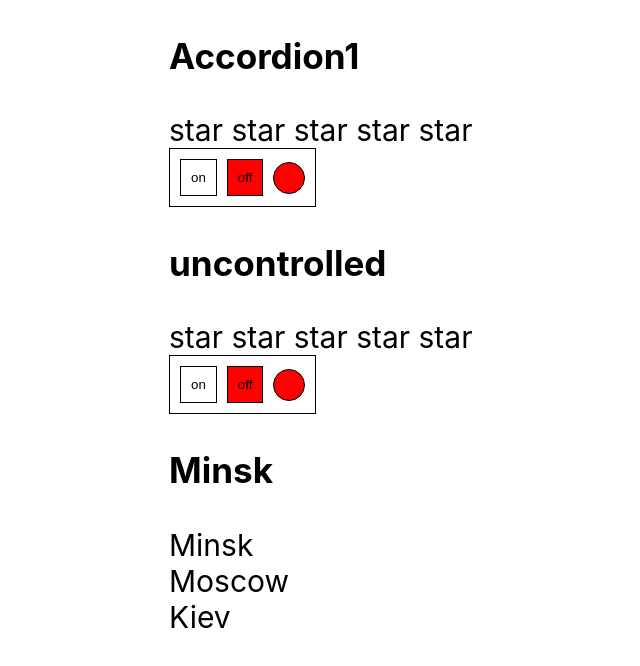
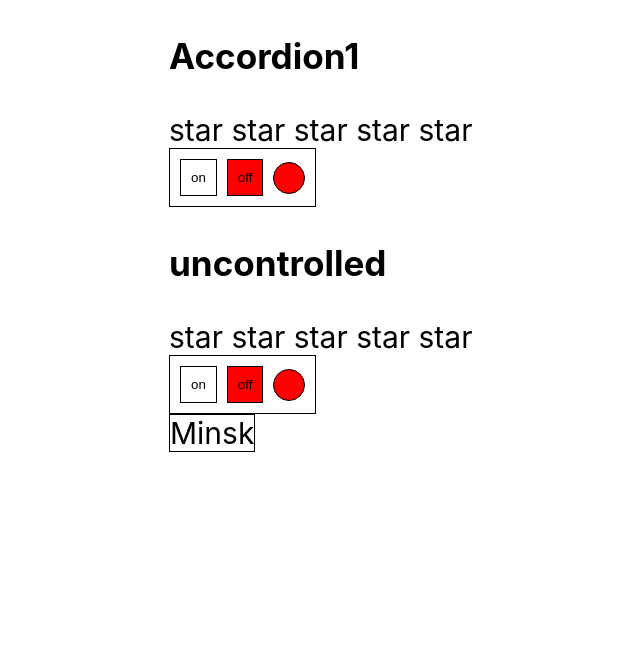
Before and after one commit to ArtLevel/React-in-detail, a React (Create React App) app: page / in a window 1280 px wide. Shown: the top 666 px of the page, without its empty margins (171-811 px from the left). Built offline with nearby package versions, Linux system fonts and the light colour scheme.

Commit message:
15 lesson complete

```diff
--- /dev/null
+++ b/src/components/Select/Select.module.css
@@ -0,0 +1,18 @@
+.select .main {
+    min-height: 20px;
+    min-width: 40px;
+    border: 1px solid black;
+    display: inline-block;
+}
+
+.items {
+    position: absolute;
+    padding: 5px;
+
+    border: 1px solid black;
+}
+
+.item.selected {
+    background-color: blue;
+    color: white
+}
--- a/src/components/Select/Select.tsx
+++ b/src/components/Select/Select.tsx
@@ -1,3 +1,6 @@
+import s from './Select.module.css'
+import { useState, KeyboardEvent, useEffect } from 'react'
+
 type ItemT = {
 	title: string
 	value: any
@@ -10,14 +13,61 @@ type SelectPT = {
 }
 
 export function Select({ items, value, onChange }: SelectPT) {
+	const [active, setActive] = useState(false)
+	const [hoveredElementValue, setHoveredElementValue] = useState(value)
+
 	const selectedItem = items.find(i => i.value === value)
+	const hoveredItem = items.find(i => i.value === hoveredElementValue)
+
+	useEffect(() => setHoveredElementValue(value), [value])
+
+	const toggleItems = () => setActive(prevState => !prevState)
+	const onItemClick = (value: any) => {
+		onChange(value)
+		toggleItems()
+	}
+
+	const onKeyUp = (e: KeyboardEvent<HTMLDivElement>) => {
+		if (e.key === 'ArrowDown' || e.key === 'ArrowUp') {
+			for (let i = 0; i < items.length; i++) {
+				if (items[i].value === value) {
+					const pretendentElement =
+						e.key === 'ArrowDown' ? items[i + 1] : items[i - 1]
+
+					if (pretendentElement) {
+						onChange(pretendentElement.value)
+						return
+					}
+				}
+			}
+			if (!selectedItem) onChange(items[0].value)
+		}
+		if (e.key === 'Enter' || e.key === 'Escape') {
+			setActive(false)
+		}
+	}
 
 	return (
-		<div>
-			<h3>{selectedItem && selectedItem.title}</h3>
-			{items.map(i => (
-				<div key={i.value}>{i.title}</div>
-			))}
-		</div>
+		<>
+			<div className={s.select} onKeyUp={onKeyUp} tabIndex={0}>
+				<span className={s.main} onClick={toggleItems}>
+					{selectedItem && selectedItem.title}
+				</span>
+				{active && (
+					<div className={s.items}>
+						{items.map(i => (
+							<div
+								key={i.value}
+								onMouseEnter={() => setHoveredElementValue(i.value)}
+								onClick={() => onItemClick(i.value)}
+								className={`${s.item} ${hoveredItem === i ? s.selected : ''}`}
+							>
+								{i.title}
+							</div>
+						))}
+					</div>
+				)}
+			</div>
+		</>
 	)
 }
```
Also changed, not shown: 1 other file (tests, documents, lock files or other folders).
